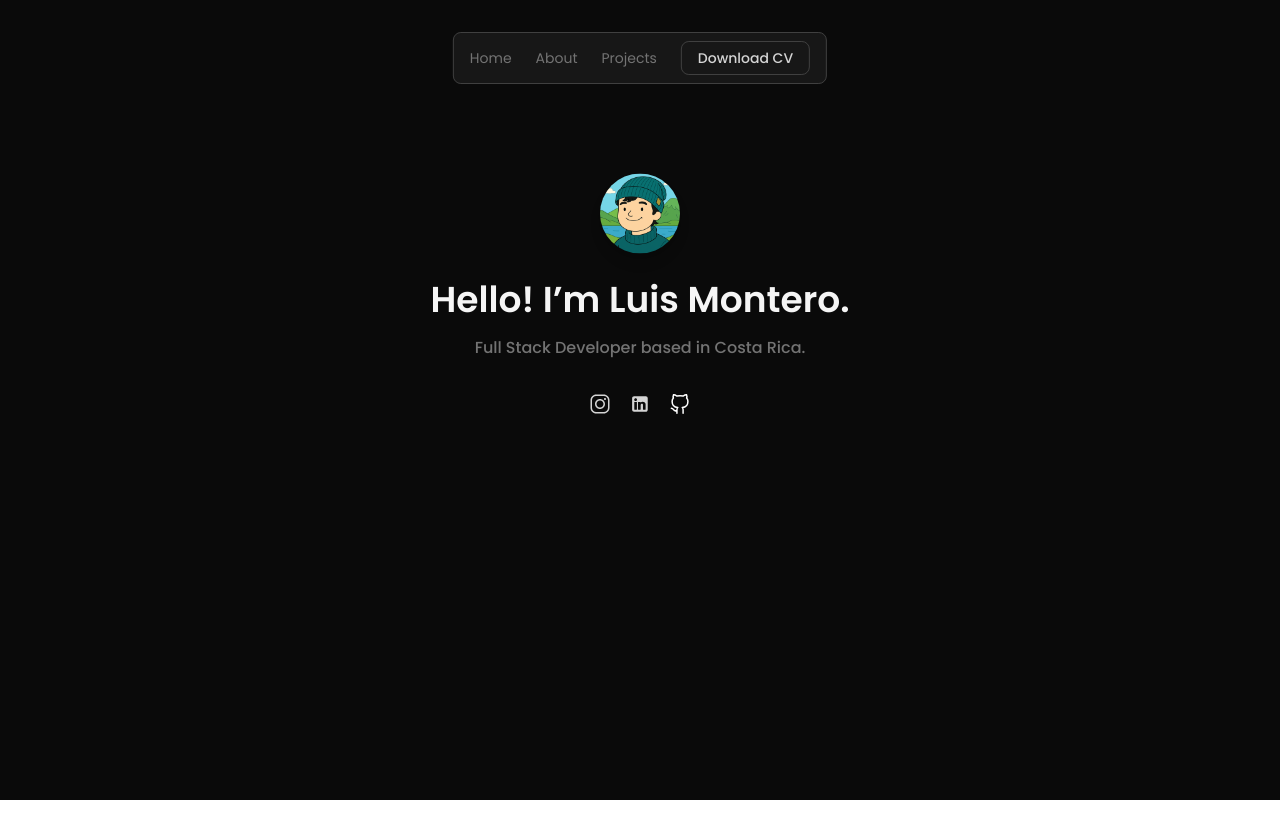
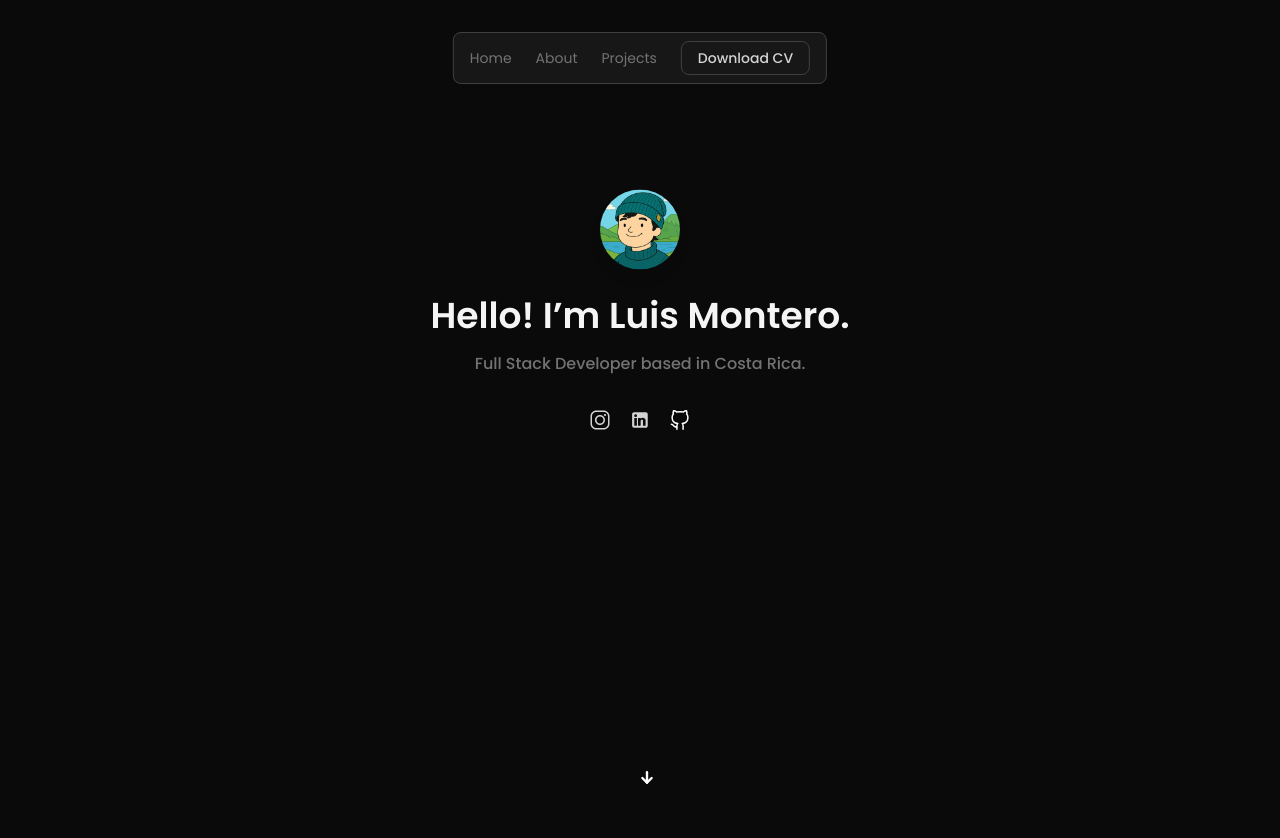
Before and after one commit to lmontero18/Personal-Portfolio, a Next.js app: page / in a window 1280 px wide. Shown: the top 838 px of the page. Before the commit the page ends 800 px from the top, so only its background shows below. Built offline with nearby package versions, Linux system fonts and the light colour scheme.

Commit message:
hero start

```diff
--- a/src/app/page.tsx
+++ b/src/app/page.tsx
@@ -3,7 +3,7 @@ import Hero from "@/sections/hero/Hero";
 
 export default function Home() {
   return (
-    <main className="relative flex flex-col min-h-screen w-full bg-neutral-950 text-neutral-100 pt-28">
+    <main className="relative flex flex-col min-h-screen w-full bg-neutral-950 text-neutral-100 md:pt-32 pt-10">
       <HeaderWrapper />
       <Hero />
     </main>
--- /dev/null
+++ b/src/components/icons/ArrowDown.tsx
@@ -0,0 +1,75 @@
+"use client";
+
+import { motion, useAnimation } from "motion/react";
+import type { Variants } from "motion/react";
+
+interface ArrowDownProps extends React.SVGAttributes<SVGSVGElement> {
+  width?: number;
+  height?: number;
+  strokeWidth?: number;
+  stroke?: string;
+}
+
+const arrowVariants: Variants = {
+  normal: {
+    y: 0,
+    transition: {
+      type: "spring",
+      stiffness: 300,
+    },
+  },
+  animate: {
+    y: [0, 4, 0],
+    transition: {
+      duration: 0.6,
+      ease: "easeInOut",
+      repeat: Infinity,
+      repeatDelay: 1,
+    },
+  },
+};
+
+const ArrowDown = ({
+  width = 28,
+  height = 28,
+  strokeWidth = 2,
+  stroke = "#ffffff",
+  ...props
+}: ArrowDownProps) => {
+  const controls = useAnimation();
+
+  return (
+    <div
+      style={{
+        cursor: "pointer",
+        userSelect: "none",
+        padding: "8px",
+        display: "flex",
+        alignItems: "center",
+        justifyContent: "center",
+      }}
+      onMouseEnter={() => controls.start("animate")}
+      onMouseLeave={() => controls.start("normal")}
+    >
+      <svg
+        xmlns="http://www.w3.org/2000/svg"
+        width={width}
+        height={height}
+        viewBox="0 0 24 24"
+        fill="none"
+        stroke={stroke}
+        strokeWidth={strokeWidth}
+        strokeLinecap="round"
+        strokeLinejoin="round"
+        {...props}
+      >
+        <motion.g variants={arrowVariants} animate={controls} initial="normal">
+          <path d="M18 7v9" />
+          <path d="m14 12 4 4 4-4" />
+        </motion.g>
+      </svg>
+    </div>
+  );
+};
+
+export { ArrowDown };
--- a/src/components/icons/index.ts
+++ b/src/components/icons/index.ts
@@ -1,3 +1,4 @@
 export * from "./Instagram";
 export * from "./LinkedIn";
 export * from "./Github";
+export * from "./ArrowDown";
--- a/src/sections/hero/Hero.tsx
+++ b/src/sections/hero/Hero.tsx
@@ -1,12 +1,35 @@
 "use client";
 import Image from "next/image";
 import { motion } from "motion/react";
-import { InstagramIcon, LinkedInIcon, GithubIcon } from "@/components/icons";
+import {
+  InstagramIcon,
+  LinkedInIcon,
+  GithubIcon,
+  ArrowDown,
+} from "@/components/icons";
+
+const iconContainer = {
+  hidden: { opacity: 0 },
+  visible: {
+    opacity: 1,
+    transition: {
+      staggerChildren: 0.2,
+      delayChildren: 0.6,
+    },
+  },
+};
+
+const iconItem = {
+  hidden: { opacity: 0, y: 10 },
+  visible: { opacity: 1, y: 0, transition: { duration: 0.4, ease: "easeOut" } },
+};
+
 export default function Hero() {
   return (
-    <section className="flex flex-col items-center justify-start px-6 py-16">
-      {/* Imagen flotante */}
+    <section className="relative min-h-[90vh] flex flex-col items-center justify-start px-6 py-16">
+      {/* Avatar flotante alineado a la izquierda en mobile */}
       <motion.div
+        className="self-start md:self-center"
         initial={{ opacity: 0, y: 30 }}
         animate={{ opacity: 1, y: 0 }}
         transition={{ duration: 0.8, ease: "easeOut" }}
@@ -25,8 +48,8 @@ export default function Hero() {
         </motion.div>
       </motion.div>
 
-      {/* Texto */}
-      <div className="flex flex-col items-center text-center gap-4 mt-6">
+      {/* Texto alineado a la izquierda en mobile */}
+      <div className="flex flex-col items-start md:items-center text-left md:text-center gap-4 mt-6 w-full">
         <motion.h1
           initial={{ opacity: 0, y: 20 }}
           animate={{ opacity: 1, y: 0 }}
@@ -46,32 +69,51 @@ export default function Hero() {
         </motion.p>
       </div>
 
-      <div className="mt-8 flex flex-row items-center justify-center gap-x-4">
-        <a
+      {/* Íconos animados alineados a la izquierda en mobile */}
+      <motion.div
+        className="mt-8 flex flex-row items-start md:items-center justify-start md:justify-center gap-x-4 w-full"
+        variants={iconContainer}
+        initial="hidden"
+        animate="visible"
+      >
+        <motion.a
           href="https://www.instagram.com/l_monterom"
           target="_blank"
           rel="noopener noreferrer"
           className="group"
+          variants={iconItem}
         >
           <InstagramIcon />
-        </a>
-        <a
-          href="https://www.linkedin.com/in/luis-montero"
+        </motion.a>
+        <motion.a
+          href="https://www.linkedin.com/in/luismontero18"
           target="_blank"
           rel="noopener noreferrer"
           className="group"
+          variants={iconItem}
         >
           <LinkedInIcon />
-        </a>
-        <a
+        </motion.a>
+        <motion.a
           href="https://github.com/lmontero18"
           target="_blank"
           rel="noopener noreferrer"
           className="group"
+          variants={iconItem}
         >
           <GithubIcon />
-        </a>
-      </div>
+        </motion.a>
+      </motion.div>
+
+      {/* Flecha animada centrada */}
+      <motion.div
+        initial={{ opacity: 0 }}
+        animate={{ opacity: 1 }}
+        transition={{ delay: 1.4, duration: 0.6, ease: "easeOut" }}
+        className="absolute bottom-12 left-1/2 transform -translate-x-1/2"
+      >
+        <ArrowDown />
+      </motion.div>
     </section>
   );
 }
```
